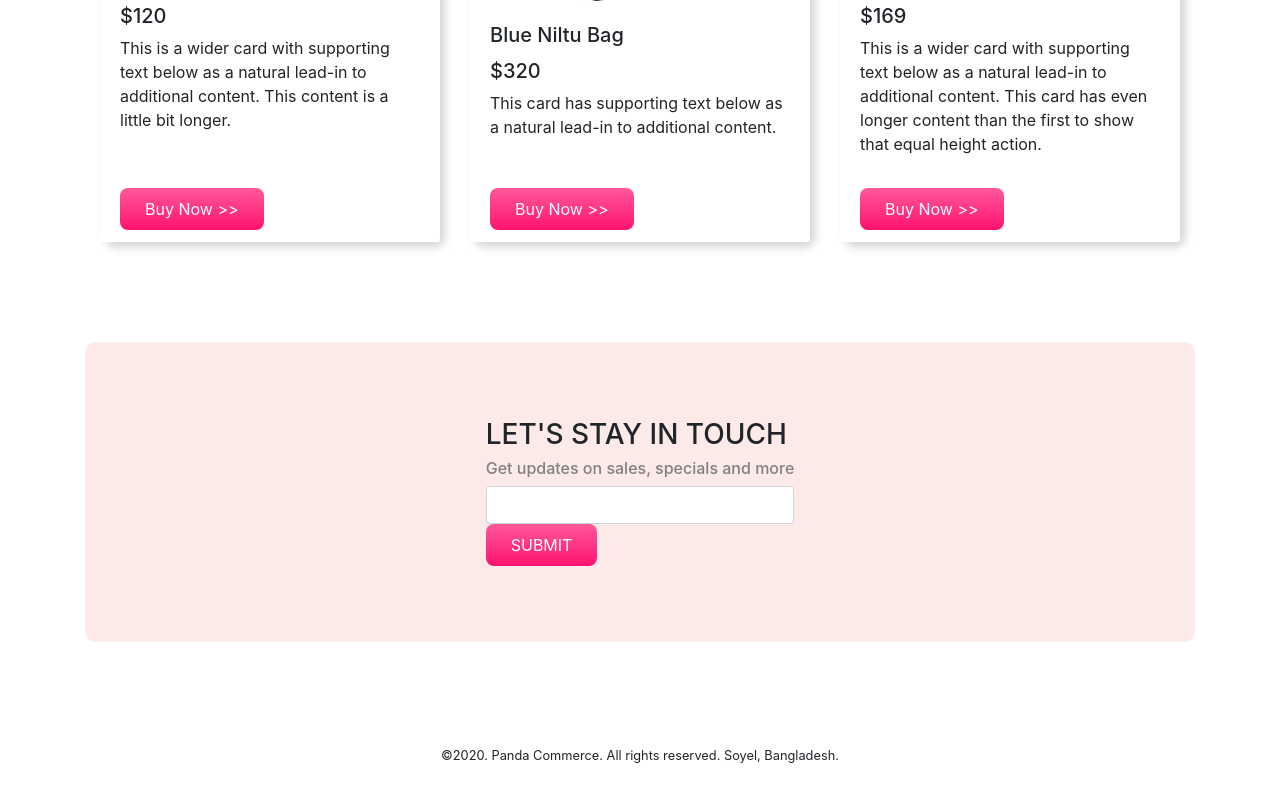
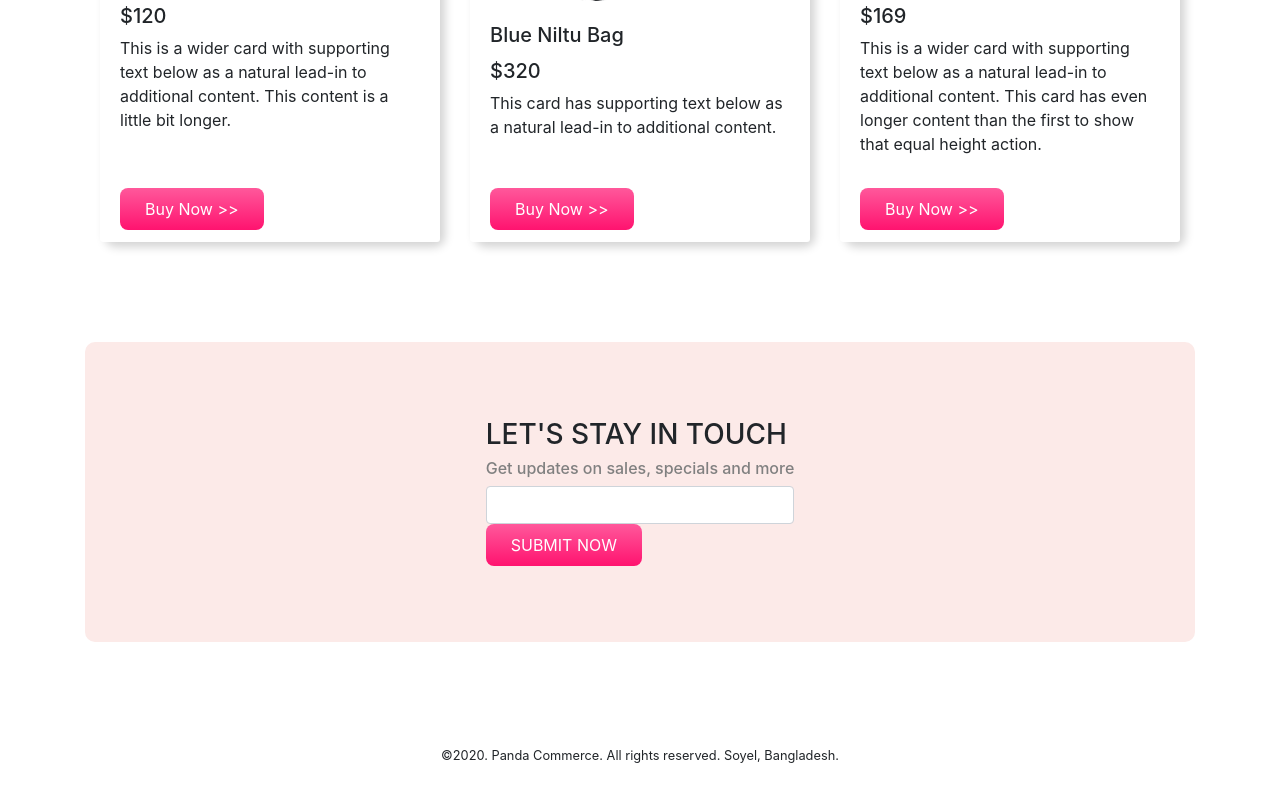
Before and after one commit to soyelrana/panda-commerce, a plain HTML site: page index.html in a window 1280 px wide. Shown: the part 1771-2573 px from the top of the page. Drawn offline with nearby package versions, Linux system fonts and the light colour scheme.

Commit message:
Wait for Update

```diff
--- a/index.html
+++ b/index.html
@@ -183,7 +183,7 @@
       <h3>LET'S STAY IN TOUCH</h3>
       <h6>Get updates on sales, specials and more</h6>
       <input class="form-control" type="text">
-      <button class="buy-now-button">SUBMIT</button>
+      <button class="buy-now-button">SUBMIT NOW</button>
     </div>
   </div>
   <footer>
```
Also changed, not shown: 1 other file.
